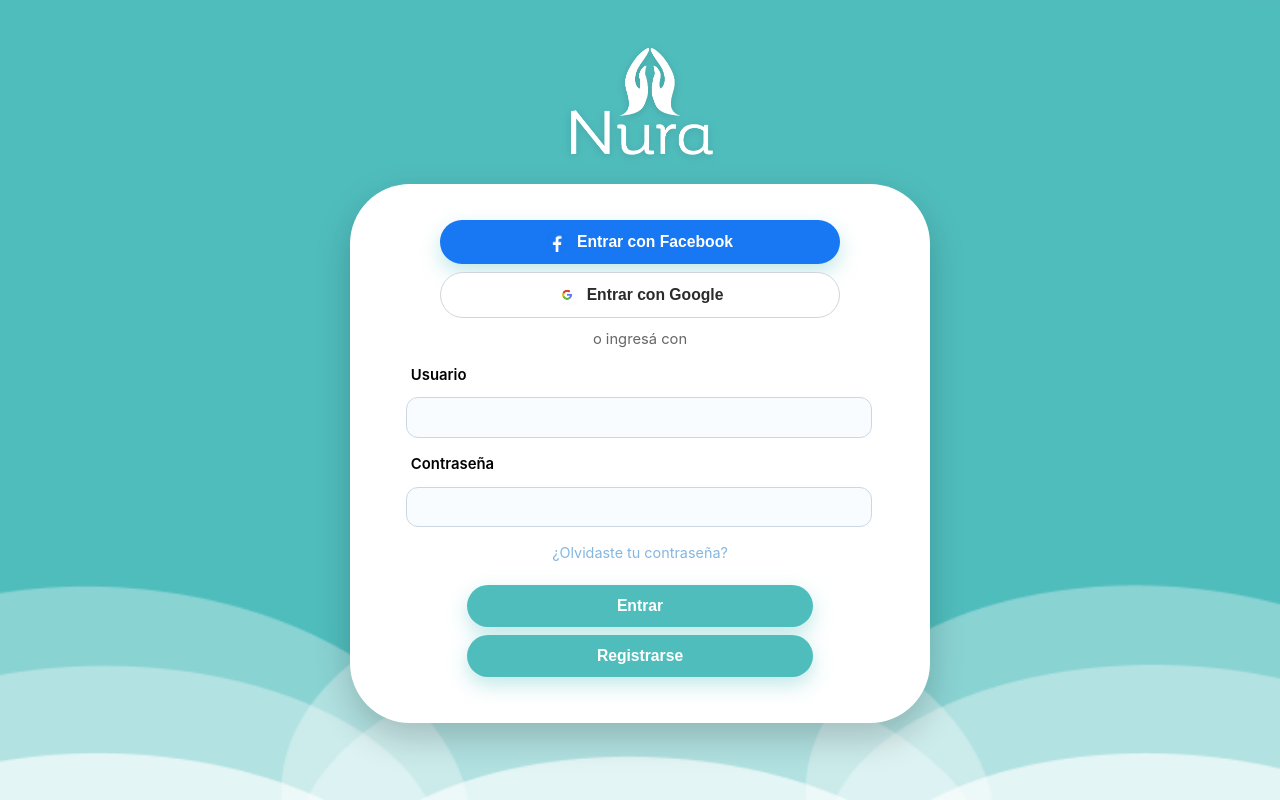
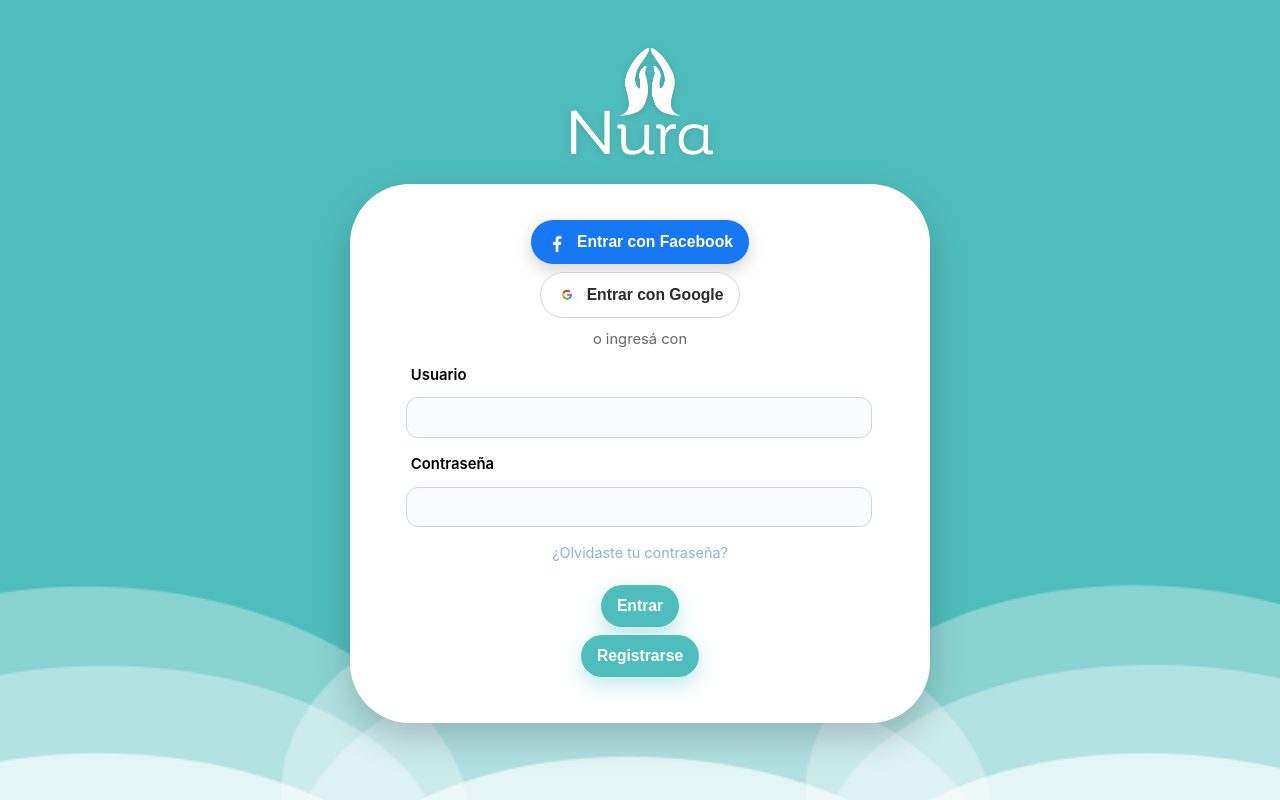
Before and after one commit to Chiararodo/NuraOficial-main, a Vue app: page /login in a window 1280 px wide. Shown: the top 800 px of the page. Built offline with nearby package versions, Linux system fonts and the light colour scheme; no server answers.

Commit message:
Actualizo página de contenido y ajustes en Home

```diff
--- a/src/pages/Login.vue
+++ b/src/pages/Login.vue
@@ -1,5 +1,5 @@
 <script setup lang="ts">
-import { ref } from 'vue'
+import { ref, onMounted } from 'vue'
 import { useRouter } from 'vue-router'
 import InstallButton from '@/components/InstallButton.vue'
 import { supabase } from '@/composables/useSupabase'
@@ -9,38 +9,56 @@ const email = ref('')
 const password = ref('')
 const loading = ref(false)
 
+type Provider = 'google' | 'facebook'
+
 async function ensureProfileForUser(user: any) {
-  // Por si el nombre se guardó en metadata en el onboarding
   const metaName =
     (user.user_metadata as any)?.name?.trim() ||
     user.email?.split('@')[0] ||
     null
-  const metaAvatar =
-    (user.user_metadata as any)?.avatar_url || null
 
-  const { data: existing } = await supabase
+  const metaAvatar = (user.user_metadata as any)?.avatar_url || null
+
+  const { data: existing, error: existingErr } = await supabase
     .from('profiles')
     .select('id, full_name')
     .eq('id', user.id)
     .maybeSingle()
 
+  if (existingErr) {
+    // No bloqueamos login por esto, pero lo logueamos:
+    console.warn('ensureProfileForUser: error leyendo profile', existingErr)
+    return
+  }
+
   if (!existing) {
-    await supabase.from('profiles').upsert({
+    const { error: upsertErr } = await supabase.from('profiles').upsert({
       id: user.id,
       full_name: metaName,
       name: metaName,
       avatar_url: metaAvatar
     })
+    if (upsertErr) console.warn('ensureProfileForUser: error upsert', upsertErr)
   } else if (!existing.full_name && metaName) {
-    await supabase
+    const { error: updErr } = await supabase
       .from('profiles')
-      .update({
-        full_name: metaName,
-        name: metaName
-      })
+      .update({ full_name: metaName, name: metaName })
       .eq('id', user.id)
+
+    if (updErr) console.warn('ensureProfileForUser: error update', updErr)
   }
 }
+
+// Cuando volvés del OAuth, Supabase deja sesión guardada.
+// Entonces acá detectamos sesión y mandamos a /app/home.
+onMounted(async () => {
+  const { data } = await supabase.auth.getSession()
+  const user = data?.session?.user
+  if (user) {
+    await ensureProfileForUser(user)
+    router.replace('/app/home')
+  }
+})
 
 async function emailLogin() {
   try {
@@ -51,14 +69,12 @@ async function emailLogin() {
     })
     if (error) throw error
 
-    // Aseguramos perfil con nombre para foro/perfil público
     const { data: userRes } = await supabase.auth.getUser()
     if (userRes?.user) {
       await ensureProfileForUser(userRes.user)
     }
 
-    await supabase.auth.refreshSession()
-    window.location.replace('/app/home')
+    router.replace('/app/home')
   } catch (e: any) {
     alert(e?.message ?? 'No pudimos iniciar sesión.')
   } finally {
@@ -66,12 +82,19 @@ async function emailLogin() {
   }
 }
 
-async function oauth(provider: 'google' | 'facebook') {
+async function oauth(provider: Provider) {
   try {
     loading.value = true
+
+    // IMPORTANTÍSIMO:
+    // - Esto hace que en local vaya a localhost
+    // - y en Netlify vaya a tu dominio real.
+    // - Volvemos a /login para correr ensureProfileForUser() y luego redirigir.
+    const redirectTo = `${window.location.origin}/login`
+
     const { error } = await supabase.auth.signInWithOAuth({
       provider,
-      options: { redirectTo: window.location.origin + '/app/home' }
+      options: { redirectTo }
     })
     if (error) throw error
   } catch (e: any) {
@@ -90,7 +113,7 @@ async function forgot() {
     const { error } = await supabase.auth.resetPasswordForEmail(
       email.value.trim(),
       {
-        redirectTo: window.location.origin + '/login'
+        redirectTo: `${window.location.origin}/login`
       }
     )
     if (error) throw error
@@ -107,13 +130,14 @@ function goRegister() {
 
 <template>
   <h1 class="visually-hidden">Login</h1>
+
   <section class="login-page">
     <!-- Logo -->
     <img
       src="/logos/OFICIALwhite.png"
       alt="Nura"
       class="brand"
-      onerror="this.src='/icons/icon-192.png'"
+      @error="(e: any) => (e.target.src = '/icons/icon-192.png')"
     />
 
     <!-- Card -->
@@ -121,6 +145,7 @@ function goRegister() {
       <!-- OAuth -->
       <button
         class="btn btn-oauth facebook with-icon w-field"
+        type="button"
         @click="oauth('facebook')"
         :disabled="loading"
       >
@@ -130,6 +155,7 @@ function goRegister() {
 
       <button
         class="btn btn-oauth google with-icon w-field"
+        type="button"
         @click="oauth('google')"
         :disabled="loading"
       >
@@ -177,6 +203,7 @@ function goRegister() {
         >
           {{ loading ? 'Ingresando…' : 'Entrar' }}
         </button>
+
         <button
           type="button"
           class="btn btn-primary w-actions"
@@ -186,6 +213,9 @@ function goRegister() {
           Registrarse
         </button>
       </form>
+
+      <!-- (Si lo querés usar en login, lo dejé importado) -->
+      <!-- <InstallButton class="w-field" /> -->
     </div>
   </section>
 </template>
@@ -211,7 +241,7 @@ function goRegister() {
 
 /* ===== Card ===== */
 .card {
- width: 100%;
+  width: 100%;
   max-width: 540px;
   background: #ffffff;
   border-radius: 60px;
@@ -220,7 +250,7 @@ function goRegister() {
 }
 
 .form {
-  padding: 0px 36px 4px;
+  padding: 0 36px 4px;
 }
 
 /* Helpers de ancho */
@@ -253,8 +283,8 @@ function goRegister() {
 .field label {
   font-size: 0.93rem;
   font-weight: 600;
-  color: #000000ff;
-   padding: 0.62rem 0.3rem;
+  color: #000000;
+  padding: 0.62rem 0.3rem;
 }
 
 /* Inputs */
@@ -289,85 +319,66 @@ function goRegister() {
   color: #85b6e0;
   font-size: 0.9rem;
   text-decoration: none;
-   padding: 0.62rem 0.9rem;
+  padding: 0.62rem 0.9rem;
 }
 .forgot:hover {
   text-decoration: underline;
 }
 
-/* Botones */
+/* ===== Botones base ===== */
 .btn {
   border: none;
-  border-radius: 16px;
-  padding: 0.62rem 0.9rem;
+  border-radius: 999px;
+  padding: 0.75rem 1rem;
   font-weight: 600;
+  font-size: 0.98rem;
   cursor: pointer;
-  transition: 0.2s ease;
+  transition: background 0.15s ease, transform 0.08s ease, box-shadow 0.15s ease;
   display: flex;
   align-items: center;
   justify-content: center;
   gap: 10px;
-  box-shadow: 0 6px 18px rgba(0, 0, 0, 0.18);
   margin: 0.5rem auto;
 }
+
 .btn:disabled {
   opacity: 0.6;
   cursor: not-allowed;
 }
 
-/* Primarios (Entrar / Registrarse) – VERDE NURA */
-
-.btn {
-  width: 74%;
-  border: none;
-  border-radius: 999px;
-  padding: 0.75rem 1rem;
+/* Primario */
+.btn-primary {
   background: #50bdbd;
-  color: #ffffff;
-  font-weight: 600;
-  font-size: 0.98rem;
-  text-align: center;
-  cursor: pointer;
+  color: #fff;
   box-shadow: 0 8px 20px rgba(80, 189, 189, 0.35);
-  transition: background 0.15s ease, transform 0.08s ease,
-    box-shadow 0.15s ease;
 }
-
-.btn:hover{
-  background: #a9873eff;
+.btn-primary:hover {
+  background: #3ea9a9;
   transform: translateY(-1px);
   box-shadow: 0 12px 26px rgba(80, 189, 189, 0.4);
 }
-.btn-primary {
-  background: #50bdbd;
-  color: #fff;
-}
-.btn-primary:hover {
-  background: #3ea9a9;
-}
 
-
-
-/* OAuth */
-
+/* ===== OAuth ===== */
 .btn-oauth.with-icon img {
   width: 20px;
   height: 20px;
   object-fit: contain;
 }
+
 .btn-oauth.facebook {
   background: #1877f2;
   color: #fff;
+  box-shadow: 0 6px 18px rgba(0, 0, 0, 0.18);
 }
 .btn-oauth.facebook:hover {
   filter: brightness(0.95);
 }
+
 .btn-oauth.google {
   background: #fff;
   color: #2b2b2b;
   border: 1px solid #d1d5db;
   box-shadow: none;
-
 }
 .btn-oauth.google:hover {
   background: #fafafa;
```
Also changed, not shown: package.json (+7 -3 lines), 2 other files (tests, documents, lock files or other folders).
